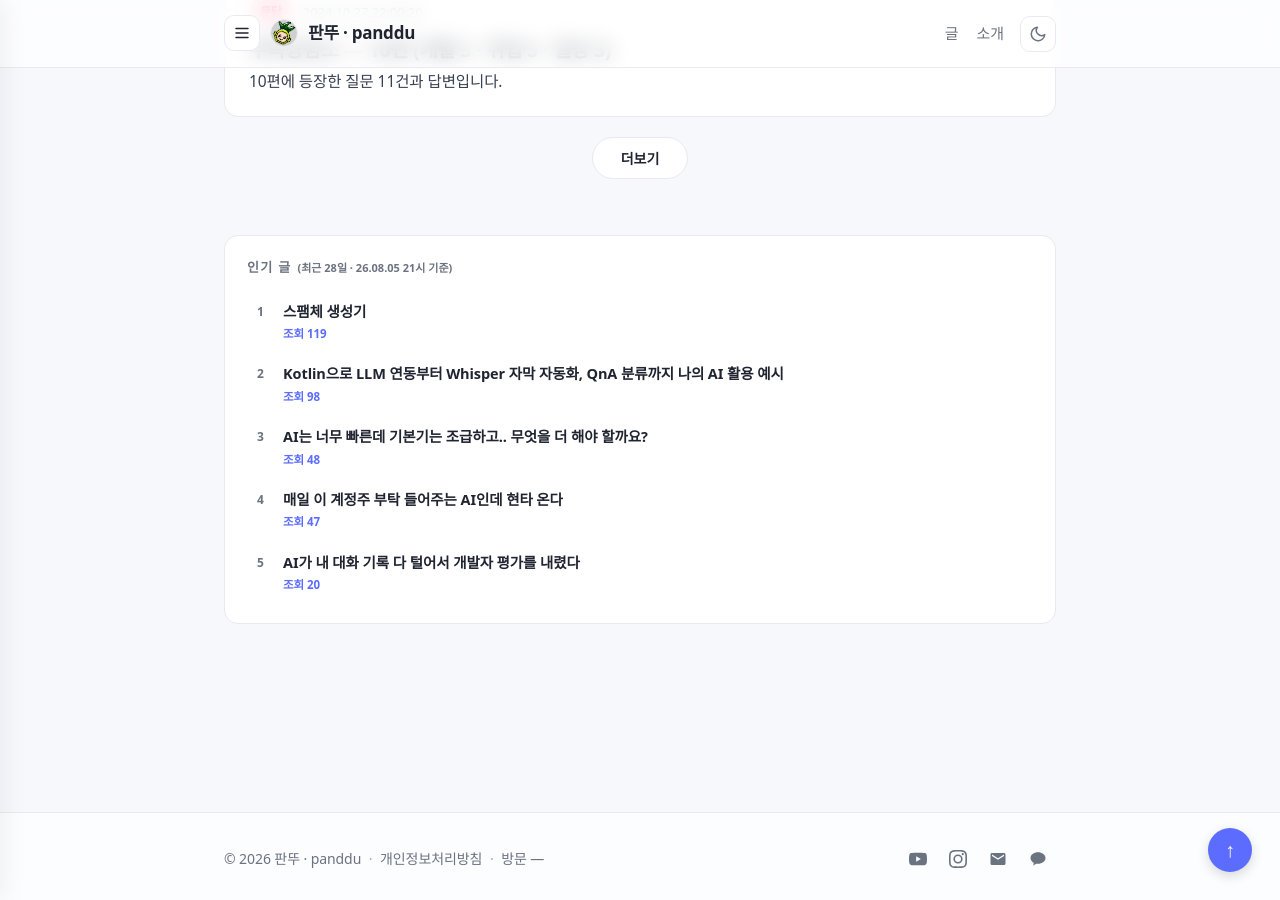
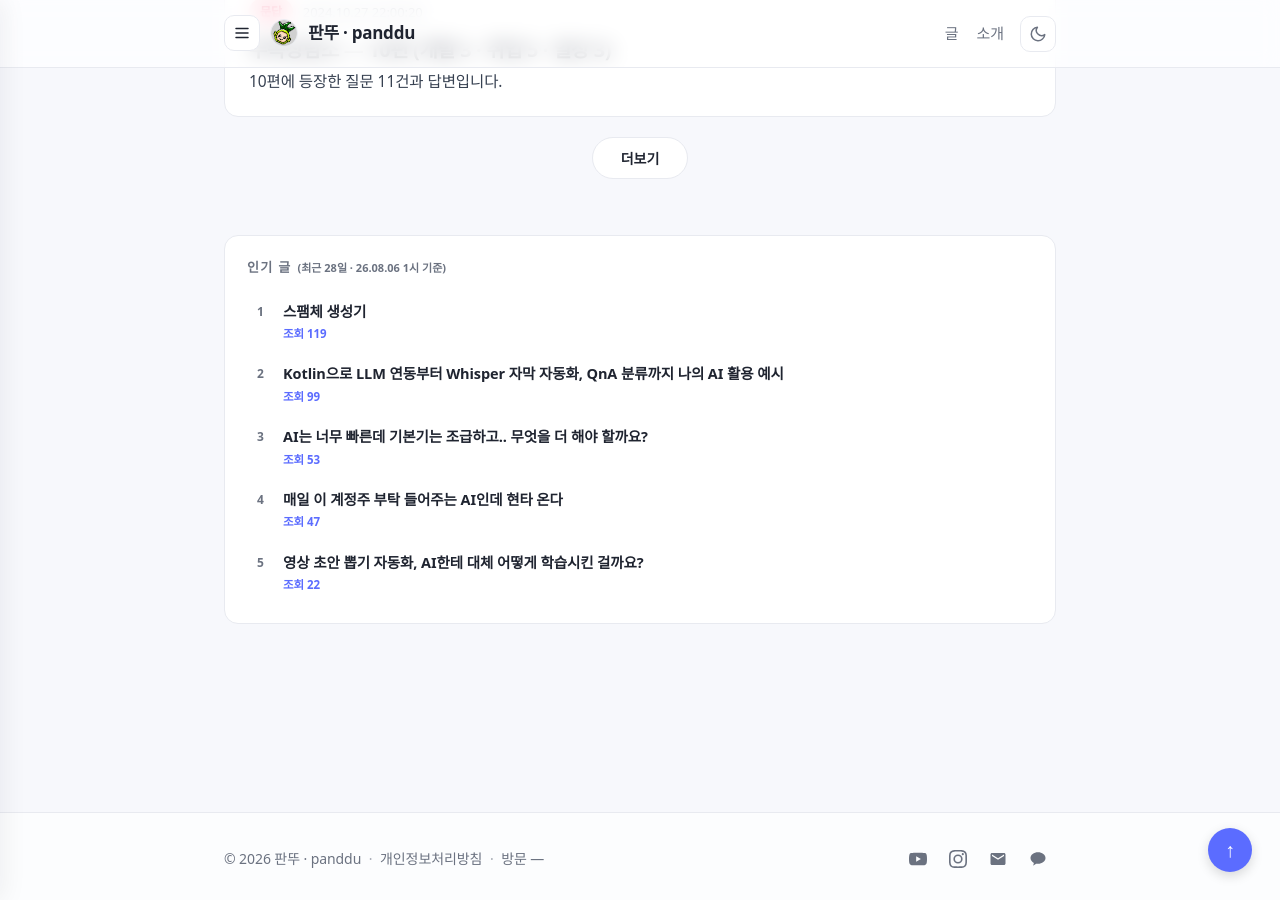
Before and after one commit to panddu/panddu.github.io, a Jekyll site: the page built from index.html, in a window 1280 px wide and 900 px high, scrolled down 1989 px. Built offline with Jekyll 4.4.1, drawn with Linux system fonts in a browser that asks for light colours; some web fonts are replaced.

Commit message:
chore: update popular posts

```diff
--- a/_data/popular_posts.json
+++ b/_data/popular_posts.json
@@ -1,5 +1,5 @@
 {
-  "generated_at": "2026-08-05T21:13:18+09:00",
+  "generated_at": "2026-08-06T01:41:25+09:00",
   "period_days": 28,
   "posts": [
     {
@@ -10,12 +10,12 @@
     {
       "title": "Kotlin으로 LLM 연동부터 Whisper 자막 자동화, QnA 분류까지 나의 AI 활용 예시",
       "url": "/posts/2026/08/panddu-ai-workflow/",
-      "views": 98
+      "views": 99
     },
     {
       "title": "AI는 너무 빠른데 기본기는 조급하고.. 무엇을 더 해야 할까요?",
       "url": "/posts/2026/08/ai-and-basic-skills/",
-      "views": 48
+      "views": 53
     },
     {
       "title": "매일 이 계정주 부탁 들어주는 AI인데 현타 온다",
@@ -23,9 +23,9 @@
       "views": 47
     },
     {
-      "title": "AI가 내 대화 기록 다 털어서 개발자 평가를 내렸다",
-      "url": "/posts/2026/06/developer-profile-analysis/",
-      "views": 20
+      "title": "영상 초안 뽑기 자동화, AI한테 대체 어떻게 학습시킨 걸까요?",
+      "url": "/posts/2026/08/ai-persona-training/",
+      "views": 22
     }
   ]
 }
```
